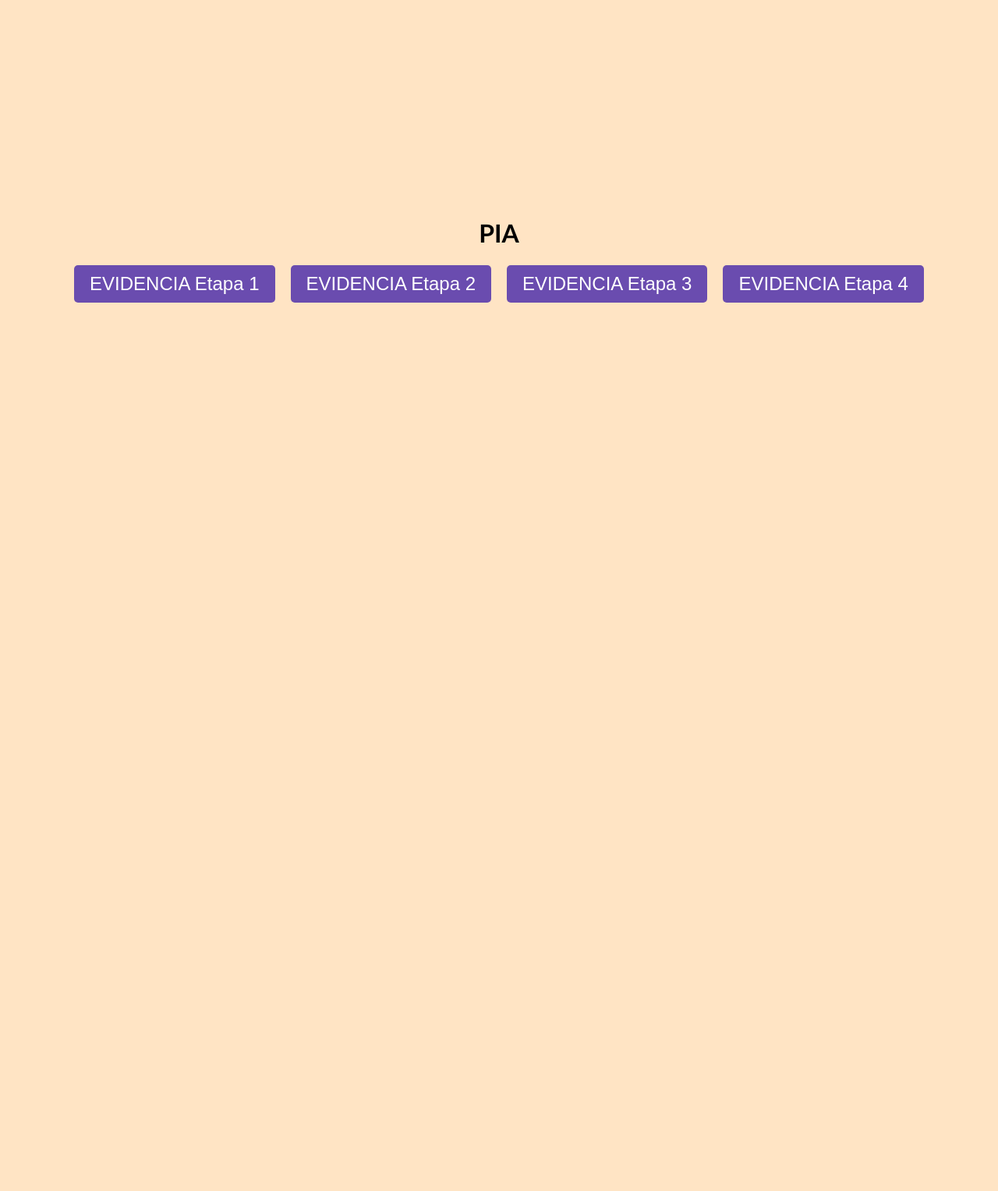
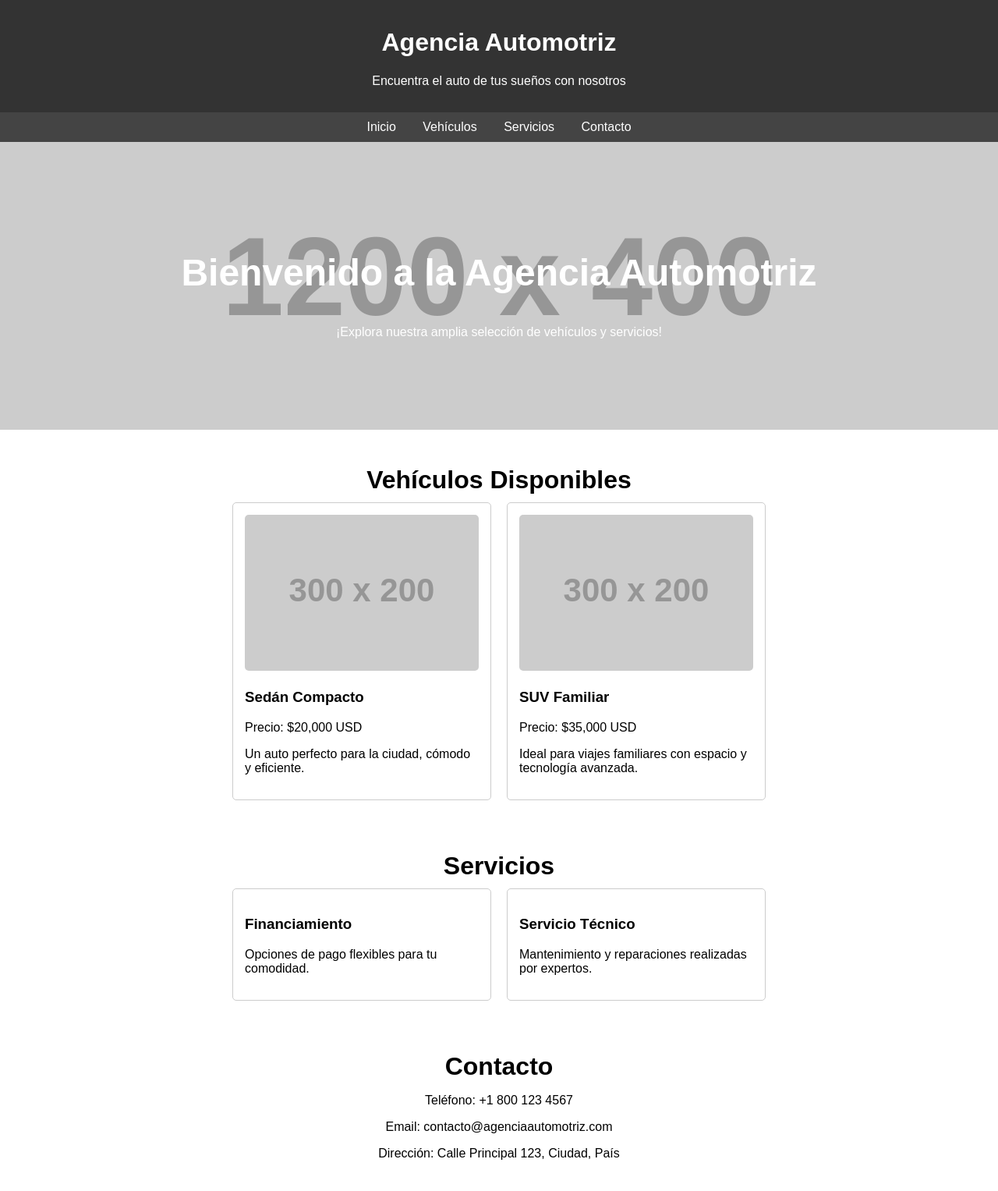
Before and after one commit to Saraman0708/PIA_ASRB_BDPWD.com, a plain HTML site: page index.html in a window 1280 px wide. Shown: the top 1527 px of the page at 78% size. Before the commit the page ends 800 px from the top, so only its background shows below. Drawn offline with Linux system fonts and the light colour scheme; grey boxes are pictures that could not be loaded; placeholder pictures from the web are drawn by us.

Commit message:
Update index.html

```diff
--- a/index.html
+++ b/index.html
@@ -3,63 +3,136 @@
 <head>
     <meta charset="UTF-8">
     <meta name="viewport" content="width=device-width, initial-scale=1.0">
-    <title>PIA</title>
+    <title>Agencia Automotriz - Tu Auto Ideal</title>
     <style>
         body {
             font-family: Arial, sans-serif;
+            margin: 0;
+            padding: 0;
+        }
+        header {
+            background-color: #333;
+            color: white;
+            padding: 15px 20px;
             text-align: center;
-            margin-top: 50px;
-            background-color: bisque;
         }
-        .button-container {
+        nav {
+            background-color: #444;
+            padding: 10px 0;
+            text-align: center;
+        }
+        nav a {
+            color: white;
+            margin: 0 15px;
+            text-decoration: none;
+            font-size: 16px;
+        }
+        nav a:hover {
+            text-decoration: underline;
+        }
+        .hero {
+            background-image: url('https://via.placeholder.com/1200x400');
+            background-size: cover;
+            background-position: center;
+            color: white;
+            text-align: center;
+            padding: 100px 20px;
+        }
+        .hero h1 {
+            font-size: 3rem;
+        }
+        .section {
+            padding: 20px;
+            text-align: center;
+        }
+        .section h2 {
+            font-size: 2rem;
+            margin-bottom: 10px;
+        }
+        .vehicles, .services {
             display: flex;
             justify-content: center;
             gap: 20px;
         }
-        button {
-            padding: 10px 20px;
-            font-size: 16px;
-            cursor: pointer;
-            border: none;
+        .card {
+            border: 1px solid #ccc;
             border-radius: 5px;
-            background-color: #4c5baf;
+            padding: 15px;
+            max-width: 300px;
+            text-align: left;
+        }
+        .card img {
+            width: 100%;
+            border-radius: 5px;
+        }
+        footer {
+            background-color: #333;
             color: white;
-            transition: background-color 0.3s;
+            text-align: center;
+            padding: 15px 20px;
+            margin-top: 20px;
         }
-        button:hover {
-            background-color: #6f45a0;
-        }
-        h1{
-            font-size: 33;
-            font-family: 'Gill Sans', 'Gill Sans MT', Calibri, 'Trebuchet MS', sans-serif;
-            color: black;
-        }
-        a {
-            font-size: 24px;
-            padding: 10px 20px;
-            text-decoration: none;
-            background-color: #6a4caf;
-            color: white;
-            border-radius: 5px;
-            transition: background-color 0.3s;
-        }
-        a:hover {
-            background-color: #9d45a0;
-        }
-
     </style>
 </head>
 <body>
-    <marquee bahavior="scroll" direction="left" ><img src="https://w.wallhaven.cc/full/j5/wallhaven-j5mj3w.png" width="300" height="200"></marquee>
+    <header>
+        <h1>Agencia Automotriz</h1>
+        <p>Encuentra el auto de tus sueños con nosotros</p>
+    </header>
 
-    <h1>PIA</h1>
+    <nav>
+        <a href="#inicio">Inicio</a>
+        <a href="#vehiculos">Vehículos</a>
+        <a href="#servicios">Servicios</a>
+        <a href="#contacto">Contacto</a>
+    </nav>
 
-    <div class="button-container">
-        <a href="EV_E1.html" target="_blank">EVIDENCIA Etapa 1</a>
-        <a href="EV_E2.html" target="_blank">EVIDENCIA Etapa 2</a>
-        <a href="EV_E3.html" target="_blank">EVIDENCIA Etapa 3</a>
-        <a href="EV_E4.html" target="_blank">EVIDENCIA Etapa 4</a>
-    </div>
+    <section class="hero" id="inicio">
+        <h1>Bienvenido a la Agencia Automotriz</h1>
+        <p>¡Explora nuestra amplia selección de vehículos y servicios!</p>
+    </section>
 
+    <section class="section" id="vehiculos">
+        <h2>Vehículos Disponibles</h2>
+        <div class="vehicles">
+            <div class="card">
+                <img src="https://via.placeholder.com/300x200" alt="Auto 1">
+                <h3>Sedán Compacto</h3>
+                <p>Precio: $20,000 USD</p>
+                <p>Un auto perfecto para la ciudad, cómodo y eficiente.</p>
+            </div>
+            <div class="card">
+                <img src="https://via.placeholder.com/300x200" alt="Auto 2">
+                <h3>SUV Familiar</h3>
+                <p>Precio: $35,000 USD</p>
+                <p>Ideal para viajes familiares con espacio y tecnología avanzada.</p>
+            </div>
+        </div>
+    </section>
+
+    <section class="section" id="servicios">
+        <h2>Servicios</h2>
+        <div class="services">
+            <div class="card">
+                <h3>Financiamiento</h3>
+                <p>Opciones de pago flexibles para tu comodidad.</p>
+            </div>
+            <div class="card">
+                <h3>Servicio Técnico</h3>
+                <p>Mantenimiento y reparaciones realizadas por expertos.</p>
+            </div>
+        </div>
+    </section>
+
+    <section class="section" id="contacto">
+        <h2>Contacto</h2>
+        <p>Teléfono: +1 800 123 4567</p>
+        <p>Email: contacto@agenciaautomotriz.com</p>
+        <p>Dirección: Calle Principal 123, Ciudad, País</p>
+    </section>
+
+    <footer>
+        <p>&copy; 2024 Agencia Automotriz. Todos los derechos reservados.</p>
+    </footer>
 </body>
 </html>
```
